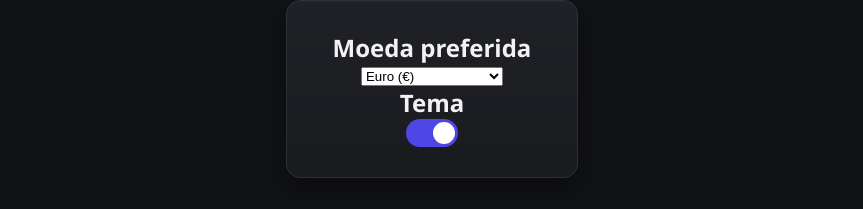
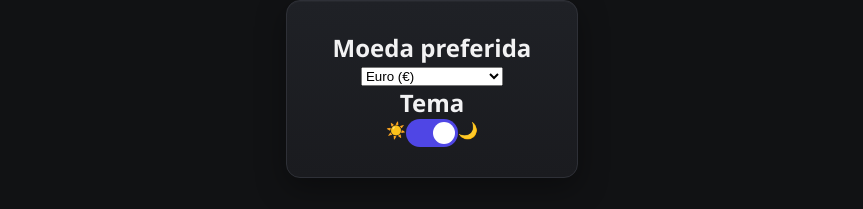
Before and after one commit to DanielMoraesTI/projeto_react, a React (Vite) app: page /settings in a window 1280 px wide. Shown: the part 223-432 px from the top of the page, without its empty margins (208-1071 px from the left). Built offline with nearby package versions, Linux system fonts and the light colour scheme.

Commit message:
toggle icons added

```diff
--- a/src/pages/Settings.jsx
+++ b/src/pages/Settings.jsx
@@ -31,6 +31,7 @@ function Settings() {
             ))}
           </select>
           <h2>Tema</h2>
+          <span>☀️</span>
           <label className="toggle-switch">
             <input
               type="checkbox"
@@ -39,6 +40,7 @@ function Settings() {
             />
             <span className="toggle-slider" />
           </label>
+          <span>🌙</span>
         </div>
       </main>
     </section>
--- a/src/styles/App.css
+++ b/src/styles/App.css
@@ -600,6 +600,13 @@ input[type="number"] {
   transform: translateX(24px);  /* slides the circle right */
 }
 
+.toggle-wrapper {
+  display: flex;
+  align-items: center;
+  gap: 8px;
+}
+
+
 /* RESPONSIVO */
 @media (max-width: 600px) {
   .navbar {
```
